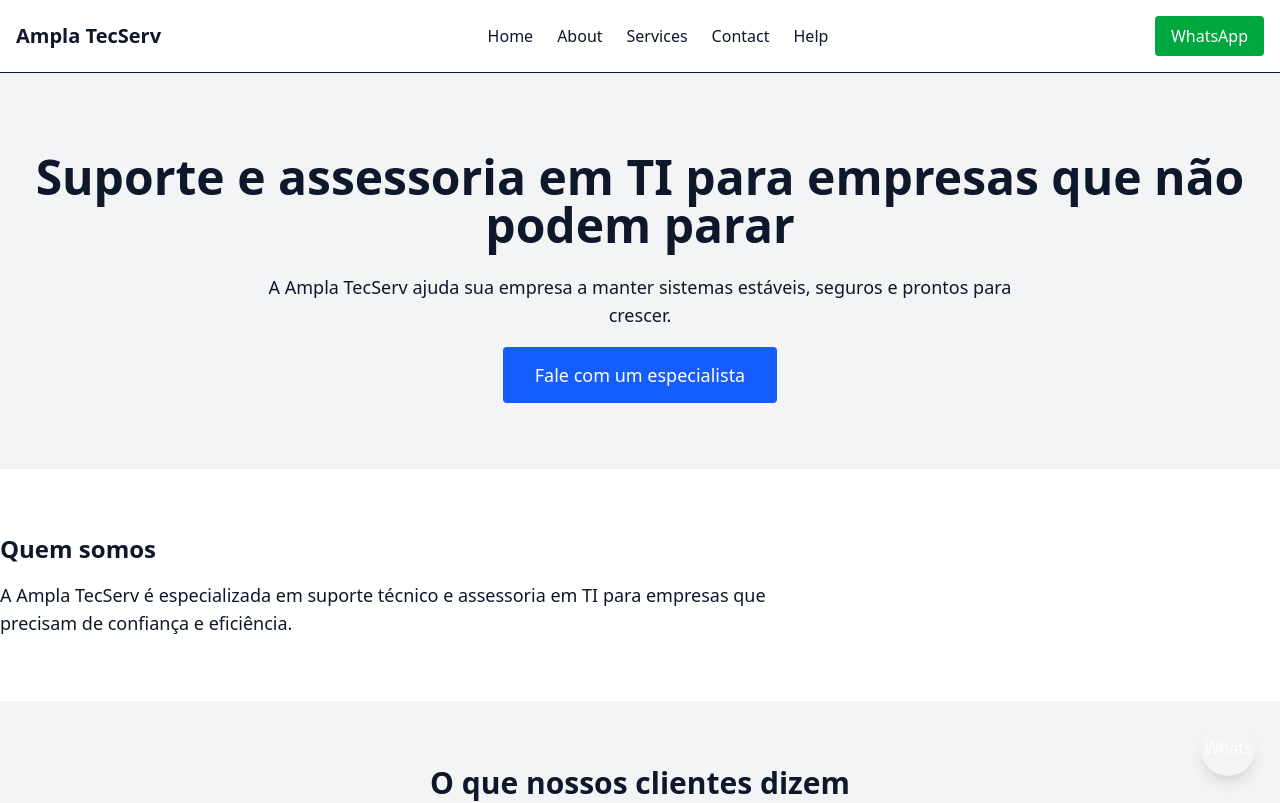
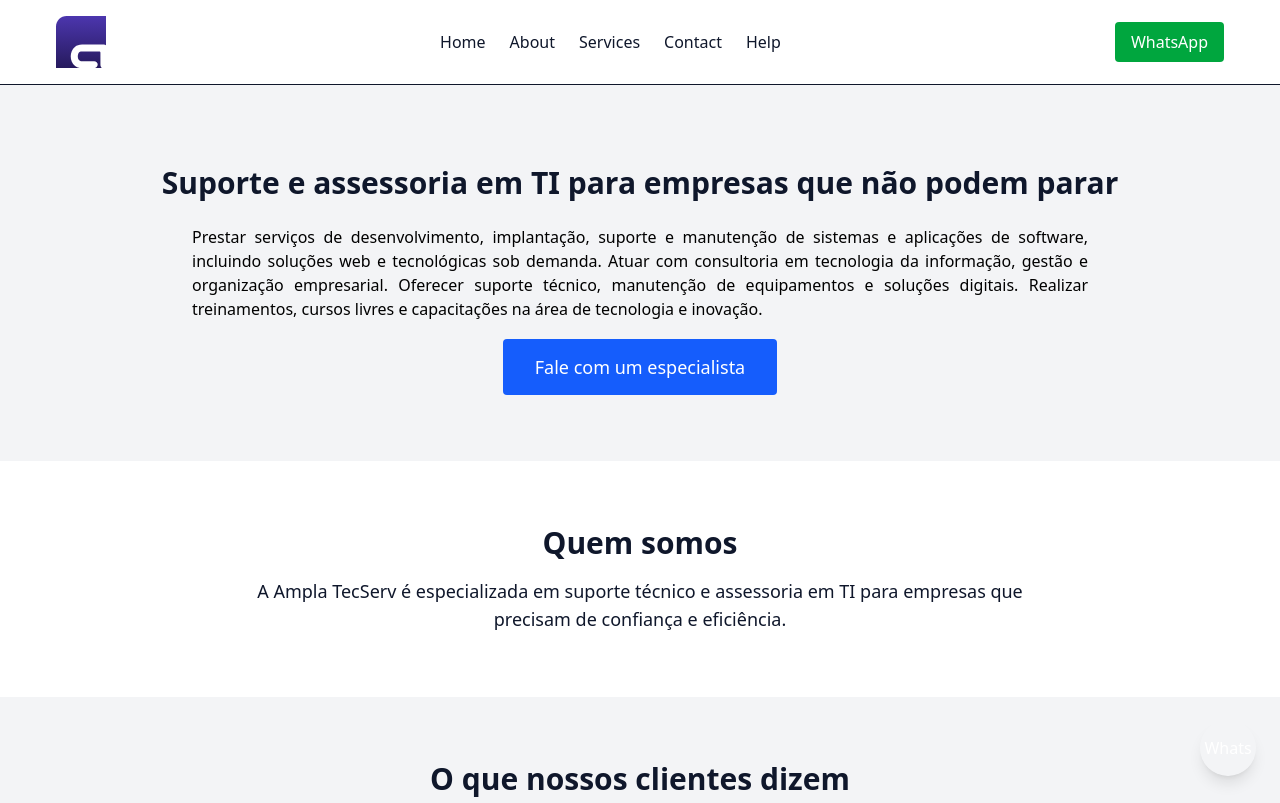
Before and after one commit to sergiosousacode/ampla-tecserv-landing, a Next.js app: page / in a window 1280 px wide. Shown: the top 803 px of the page. Built offline with nearby package versions, Linux system fonts and the light colour scheme.

Commit message:
continue...

```diff
--- a/src/app/about/page.tsx
+++ b/src/app/about/page.tsx
@@ -6,10 +6,10 @@ export const metadata = {
 
 export default function About() {
   return (
-    <section className="container mx-auto py-16">
+    <section className="container mx-auto py-16 text-center md:text-center">
       <h2 className="mb-4 text-3xl font-bold">Sobre a Ampla TecServ</h2>
 
-      <p className="max-w-3xl text-lg">
+      <p className="mx-auto max-w-3xl text-lg">
         A Ampla TecServ nasceu com o objetivo de oferecer suporte técnico e
         assessoria em TI para empresas que precisam de estabilidade,
         segurança e crescimento tecnológico.
--- a/src/app/contact/page.tsx
+++ b/src/app/contact/page.tsx
@@ -17,7 +17,7 @@ export default function Contact() {
 
       <div className="flex justify-center gap-4">
         <a
-          href="https://wa.me/5599999999999"
+          href="https://wa.me/5583993711271"
           target="_blank"
           className="rounded bg-green-600 px-6 py-3 text-white"
         >
@@ -25,7 +25,7 @@ export default function Contact() {
         </a>
 
         <a
-          href="mailto:contato@amplatecserv.com.br"
+          href="mailto:amplatecserv@gmail.com"
           className="rounded border px-6 py-3"
         >
           Email
--- a/src/app/globals.css
+++ b/src/app/globals.css
@@ -25,4 +25,5 @@
 
 body {
   @apply text-slate-900 antialiased;
+  box-sizing: border-box;
 }
--- a/src/app/page.tsx
+++ b/src/app/page.tsx
@@ -7,13 +7,14 @@ export default function Home() {
     <>
       <Hero />
 
-      <section className="container mx-auto py-16">
-        <h3 className="mb-4 text-2xl font-bold">Quem somos</h3>
-        <p className="max-w-3xl text-lg">
+      <section className="container mx-auto py-16 text-center md:text-center">
+        <h3 className="mb-4 text-3xl font-bold">Quem somos</h3>
+        <p className="mx-auto max-w-3xl text-lg">
           A Ampla TecServ é especializada em suporte técnico e assessoria
           em TI para empresas que precisam de confiança e eficiência.
         </p>
       </section>
+
       <Testimonials />
       <CTA />
     </>
--- a/src/app/services/page.tsx
+++ b/src/app/services/page.tsx
@@ -6,10 +6,10 @@ export const metadata = {
 
 export default function Services() {
   return (
-    <section className="container mx-auto py-16">
+    <section className="container mx-auto px-4 py-16 text-center sm:px-6 lg:px-8">
       <h2 className="mb-8 text-3xl font-bold">Nossos Serviços</h2>
 
-      <ul className="grid gap-6 md:grid-cols-3">
+      <ul className="grid grid-cols-1 gap-6">
         <li className="rounded border p-6">
           <h3 className="font-semibold">Suporte Técnico</h3>
           <p>Atendimento rápido e especializado para sua empresa.</p>
--- a/src/components/CTA.tsx
+++ b/src/components/CTA.tsx
@@ -10,7 +10,7 @@ export default function CTA() {
       </p>
 
       <a
-        href="https://wa.me/5599999999999"
+        href="https://wa.me/83993711271"
         target="_blank"
         className="rounded bg-white px-8 py-4 text-blue-600 font-semibold"
       >
--- a/src/components/Header.tsx
+++ b/src/components/Header.tsx
@@ -1,10 +1,19 @@
 import Link from "next/link";
+import Image from "next/image";
 
 export default function Header() {
   return (
-    <header className="border-b">
+    <header className="m-auto ps-10 pe-10 w-full border-b">
       <nav className="container mx-auto flex items-center justify-between p-4">
-        <h1 className="text-xl font-bold">Ampla TecServ</h1>
+        <Link href="/" className="flex items-center gap-3">
+            <Image
+              src="/logo_ampla.svg"
+              alt="Logo Ampla TecServ"
+              width={50}
+              height={50}
+              priority
+            />
+        </Link>
 
         <ul className="flex gap-6">
           <li><Link href="/">Home</Link></li>
@@ -15,7 +24,7 @@ export default function Header() {
         </ul>
 
         <a
-          href="https://wa.me/5599999999999"
+          href="https://wa.me/5583993711271"
           target="_blank"
           className="rounded bg-green-600 px-4 py-2 text-white hover:bg-green-700"
         >
--- a/src/components/Hero.tsx
+++ b/src/components/Hero.tsx
@@ -1,14 +1,15 @@
+import Image from "next/image";
+
 export default function Hero() {
   return (
     <section className="bg-gray-100 py-20">
       <div className="container mx-auto text-center">
-        <h2 className="mb-6 text-4xl font-bold md:text-5xl">
+        <h2 className="mb-6 text-3xl font-bold md:text-3xl">
           Suporte e assessoria em TI para empresas que não podem parar
         </h2>
 
-        <p className="mx-auto mb-8 max-w-3xl text-lg">
-          A Ampla TecServ ajuda sua empresa a manter sistemas estáveis,
-          seguros e prontos para crescer.
+        <p className="text-black mx-auto mb-8 max-w-4xl text-justify">
+          Prestar serviços de desenvolvimento, implantação, suporte e manutenção de sistemas e aplicações de software, incluindo soluções web e tecnológicas sob demanda. Atuar com consultoria em tecnologia da informação, gestão e organização empresarial. Oferecer suporte técnico, manutenção de equipamentos e soluções digitais. Realizar treinamentos, cursos livres e capacitações na área de tecnologia e inovação.
         </p>
 
         <a
```
Also changed, not shown: public/logo_ampla.svg (added).
